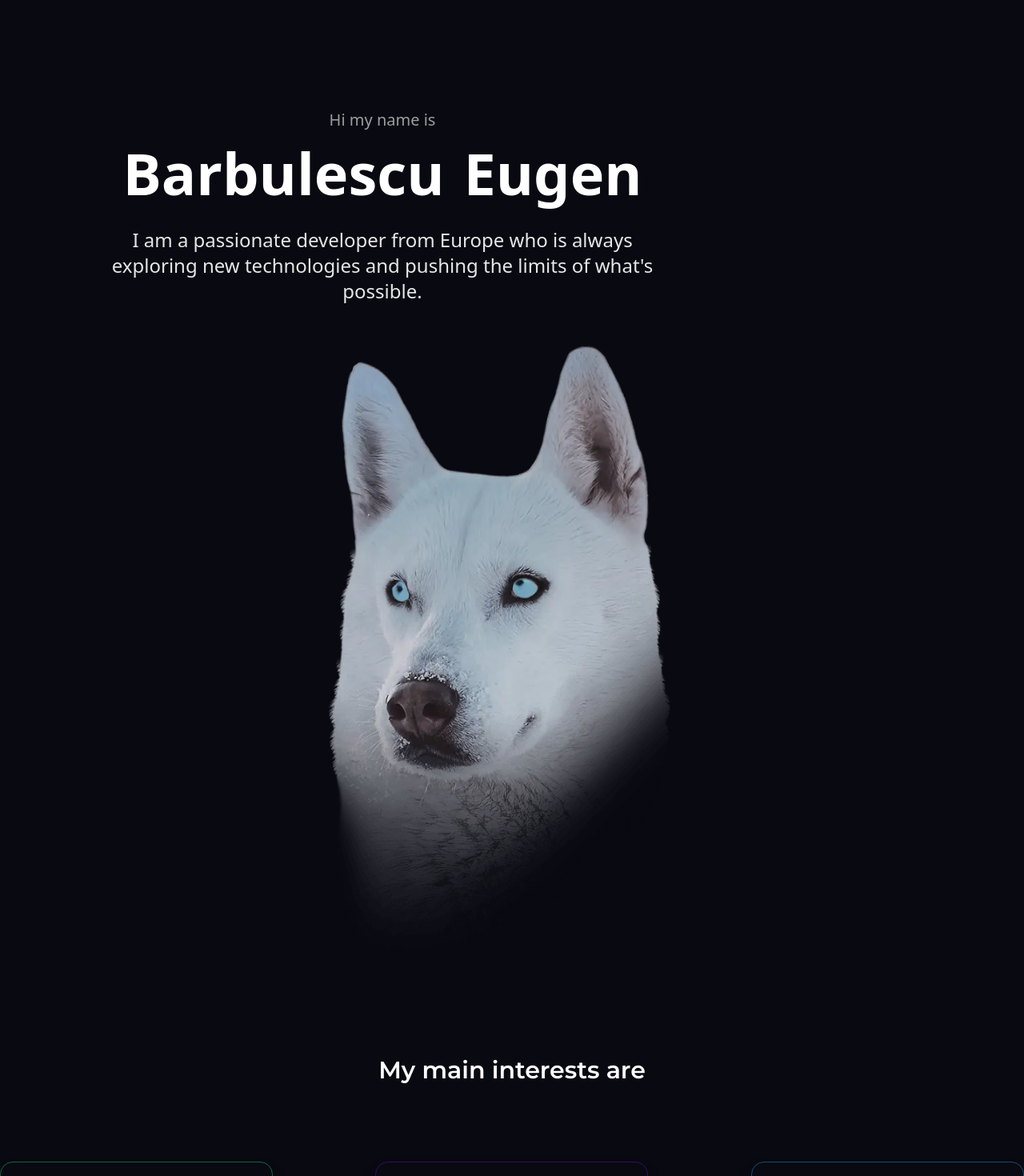
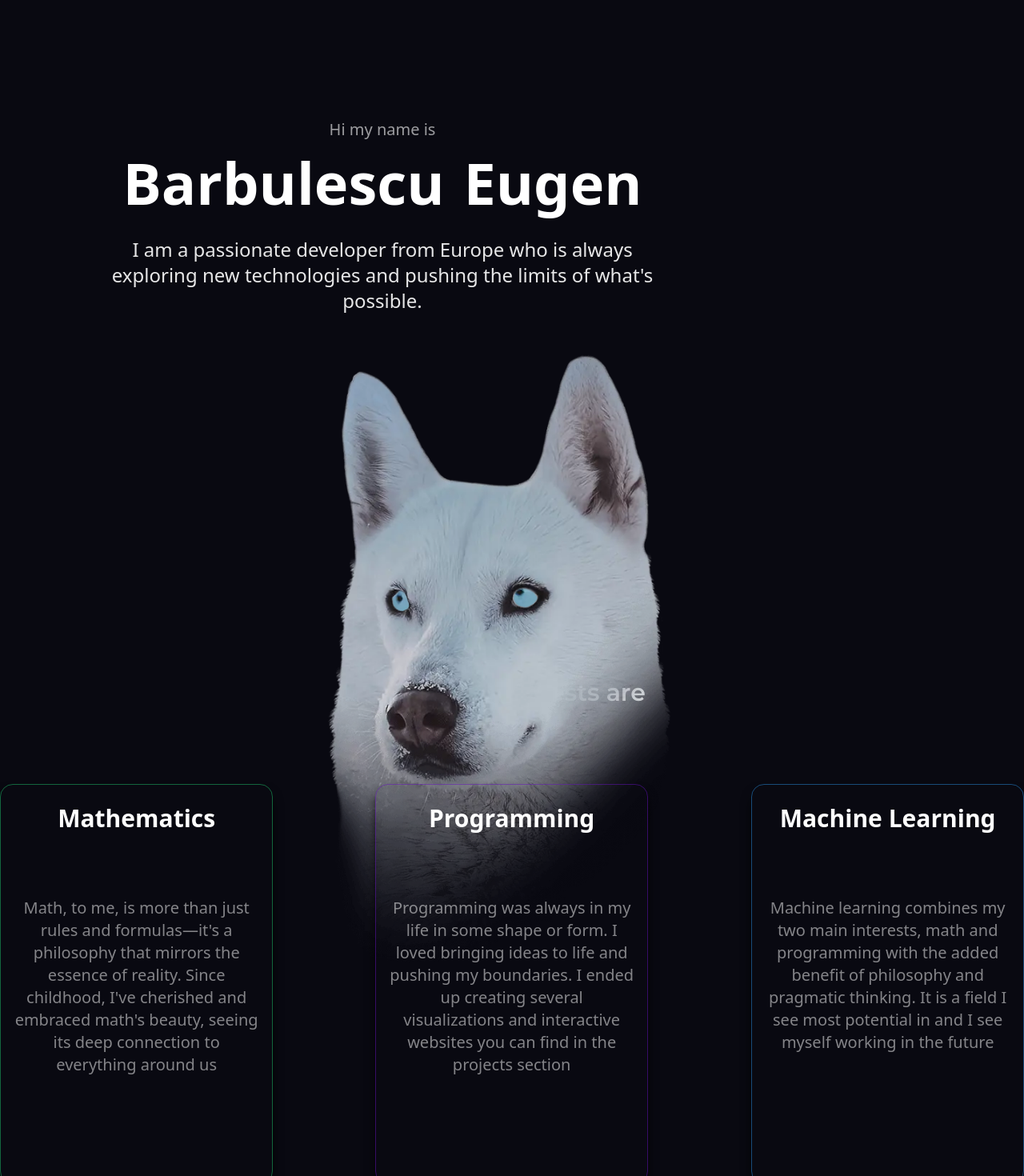
Before and after one commit to erupturatis/Personal-Website, a Next.js app: page /home in a window 1280 px wide. Shown: the part 220-1690 px from the top of the page at 80% size. Built offline with nearby package versions, Linux system fonts and the light colour scheme.

Commit message:
(working)[small fade ins and final stuff]

```diff
--- a/src/components/home/hero/Hero.tsx
+++ b/src/components/home/hero/Hero.tsx
@@ -1,11 +1,10 @@
 import React, { useEffect, useState } from 'react';
 import useWindowWidth from '@hooks/useWindowWidth';
-import HuskyRenderWrapper from '@components/home/hero/HuskyRenderWrapper';
 import Head from 'next/head';
 import dynamic from 'next/dynamic';
 import TextHero from '@components/home/hero/TextHero';
 
-const HuskyRendererWrapper = dynamic(
+const HuskyRenderWrapper = dynamic(
   () => import('@components/home/hero/HuskyRenderWrapper'),
   {
     ssr: false,
@@ -23,7 +22,7 @@ const Hero = () => {
     }, 100);
     setTimeout(() => {
       setRenderHusky(true);
-    }, 300);
+    }, 200);
   }, []);
 
   return (
@@ -34,7 +33,7 @@ const Hero = () => {
           content='Personal website showcasing projects and portfolio'
         />
       </Head>
-      <div>
+      <div className={' absolute w-full h-[600px] top-20'}>
         {textHero && <TextHero />}
         <div
           className={`  ${
--- a/src/components/home/hero/HuskyRenderWrapper.tsx
+++ b/src/components/home/hero/HuskyRenderWrapper.tsx
@@ -17,7 +17,7 @@ const HuskyRenderWrapper = ({ width }: IHuskyRenderWrapperProps) => {
           content='Hero section rendering the husky Head'
         />
       </Head>
-      <div>
+      <div className={'animate-fade-in'}>
         <Husky width={width} />
       </div>
     </>
--- a/src/components/home/hero/TextHero.tsx
+++ b/src/components/home/hero/TextHero.tsx
@@ -40,7 +40,7 @@ const TextHero = () => {
         />
       </Head>
       <section
-        className={`w-full flex justify-center xl:mt-72 xl:pl-32 2xl:pl-64 xl:justify-start mb-10 mt-24 text-white text-xl`}
+        className={`w-full flex animate-fade-in justify-center xl:mt-72 xl:pl-32 2xl:pl-64 xl:justify-start mb-10 mt-24 text-white text-xl`}
       >
         <div className={`w-[350px] md:w-[500px] xl:w-[700px]`}>
           <h2
--- a/src/components/home/interests/Interests.tsx
+++ b/src/components/home/interests/Interests.tsx
@@ -18,7 +18,7 @@ const Interests = () => {
           content='Interest section of my personal website, mathematics, MachineLearning and Programming'
         />
       </Head>
-      <section className={'w-full xl:mt-[500px]'}>
+      <section className={'w-full mt-[800px] md:mt-[1000px] animate-fade-in'}>
         <h2
           className={`text-xl md:text-3xl font-semibold text-white w-full text-center mt-24 ${montserrat.className}`}
         >
--- a/src/components/navbar/MoonLeft.tsx
+++ b/src/components/navbar/MoonLeft.tsx
@@ -11,7 +11,7 @@ const MoonLeft = () => {
   return (
     <>
       <div
-        className={`absolute top-[-145px] right-[0px] translate-x-[150px] z-20 group pointer-events-auto `}
+        className={`absolute animate-fade-in top-[-145px] right-[0px] translate-x-[150px] z-20 group pointer-events-auto `}
       >
         <div className={'relative '}>
           <Image
--- a/src/components/navbar/Navbar.tsx
+++ b/src/components/navbar/Navbar.tsx
@@ -19,7 +19,7 @@ const Navbar = () => {
   useEffect(() => {
     setTimeout(() => {
       setLoadMoon(true);
-    }, 200);
+    }, 150);
   }, []);
 
   return (
--- a/src/pages/home/index.tsx
+++ b/src/pages/home/index.tsx
@@ -31,7 +31,7 @@ const Home = () => {
     }, 100);
     setTimeout(() => {
       setLoadNotVisible(true);
-    }, 1000);
+    }, 500);
   }, []);
 
   return (
--- a/src/styles/globals.css
+++ b/src/styles/globals.css
@@ -48,3 +48,18 @@ svg {
     stroke-dashoffset: 0;
   }
 }
+
+@keyframes fade-in {
+  from {
+    opacity: 0;
+  }
+  to {
+    opacity: 1;
+  }
+}
+
+.animate-fade-in {
+  animation-name: fade-in;
+  animation-duration: 400ms;
+  animation-timing-function: ease-in-out;
+}
```
